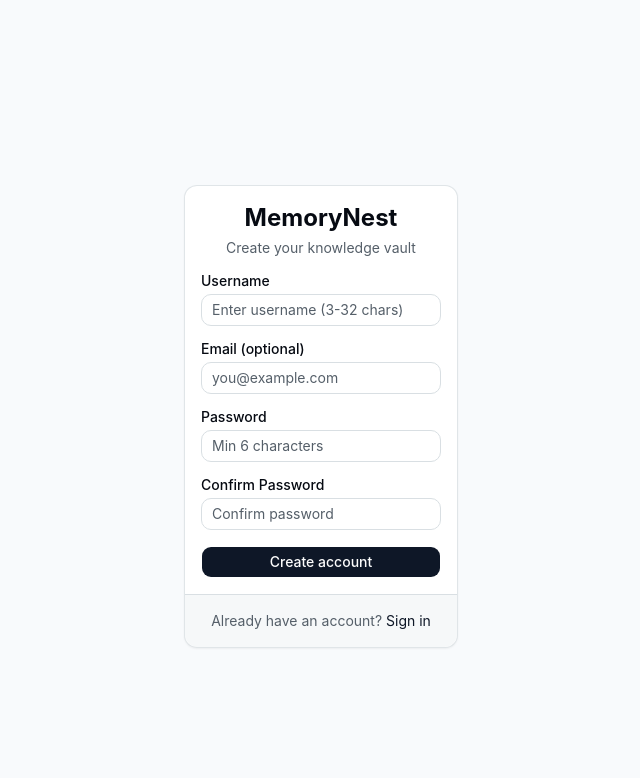
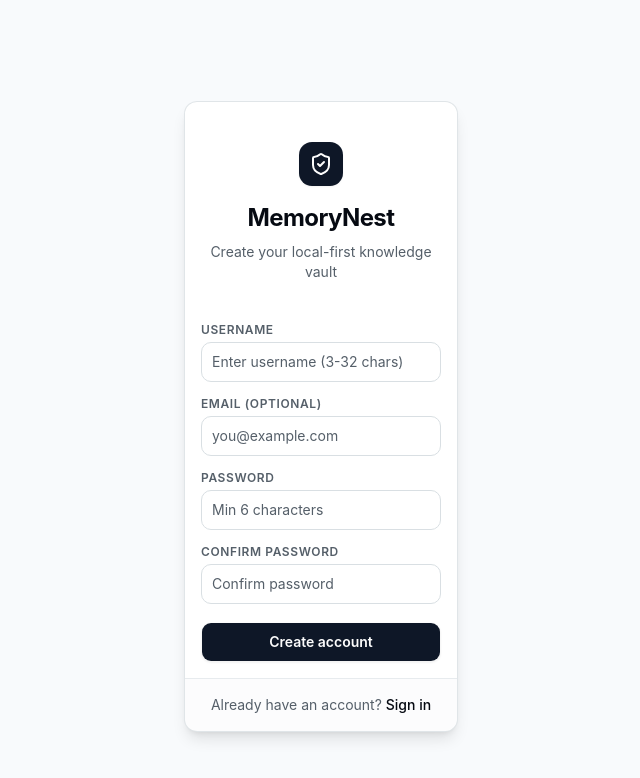
Before and after one commit to Shreesh-o/MemoryNest, a Next.js app in the folder web/: page /register in a window 1280 px wide. Shown: the top 778 px of the page, without its empty margins (319-959 px from the left). Built offline with nearby package versions, Linux system fonts and the light colour scheme; no server answers.

Commit message:
ui(phase 4): landing, login, and register pages visual polish

```diff
--- a/web/src/app/(auth)/login/page.tsx
+++ b/web/src/app/(auth)/login/page.tsx
@@ -10,6 +10,7 @@ import { Button } from "@/components/ui/button"
 import { Input } from "@/components/ui/input"
 import { Label } from "@/components/ui/label"
 import { Card, CardHeader, CardTitle, CardDescription, CardContent, CardFooter } from "@/components/ui/card"
+import { ShieldCheckIcon, AlertCircleIcon, Loader2Icon } from "lucide-react"
 
 export const dynamic = "force-dynamic"
 
@@ -56,16 +57,34 @@ export default function LoginPage() {
   }
 
   return (
-    <div className="min-h-screen flex items-center justify-center bg-background p-4">
-      <Card className="w-full max-w-md">
-        <CardHeader className="text-center">
-          <CardTitle className="text-2xl font-bold">MemoryNest</CardTitle>
-          <CardDescription>Sign in to your knowledge vault</CardDescription>
+    <div className="relative min-h-screen flex items-center justify-center bg-background px-4 py-12 selection:bg-primary/20">
+      {/* Subtle decorative background blur */}
+      <div
+        aria-hidden="true"
+        className="pointer-events-none absolute inset-0 -z-10 flex items-center justify-center overflow-hidden"
+      >
+        <div className="size-[28rem] rounded-full bg-primary/5 blur-3xl" />
+      </div>
+
+      <Card className="w-full max-w-md border border-border/80 shadow-lg dark:shadow-2xl">
+        <CardHeader className="text-center pb-4 pt-6">
+          <div className="mx-auto mb-3 flex size-11 items-center justify-center rounded-xl bg-primary text-primary-foreground shadow-xs">
+            <ShieldCheckIcon className="size-6" />
+          </div>
+          <CardTitle className="font-heading text-2xl font-bold tracking-tight text-foreground">
+            MemoryNest
+          </CardTitle>
+          <CardDescription className="text-sm text-muted-foreground mt-1">
+            Sign in to your private knowledge vault
+          </CardDescription>
         </CardHeader>
-        <CardContent>
+
+        <CardContent className="pt-2">
           <form onSubmit={handleSubmit} className="space-y-4">
             <div className="space-y-1.5">
-              <Label htmlFor="username">Username</Label>
+              <Label htmlFor="username" className="text-xs font-semibold uppercase tracking-wider text-muted-foreground">
+                Username
+              </Label>
               <Input
                 id="username"
                 name="username"
@@ -76,10 +95,14 @@ export default function LoginPage() {
                 placeholder="Enter your username"
                 required
                 disabled={isLoading}
+                className="h-10 text-sm"
               />
             </div>
+
             <div className="space-y-1.5">
-              <Label htmlFor="password">Password</Label>
+              <Label htmlFor="password" className="text-xs font-semibold uppercase tracking-wider text-muted-foreground">
+                Password
+              </Label>
               <Input
                 id="password"
                 name="password"
@@ -91,22 +114,44 @@ export default function LoginPage() {
                 required
                 minLength={6}
                 disabled={isLoading}
+                className="h-10 text-sm"
               />
             </div>
+
             {error && (
-              <div className="text-sm text-destructive" role="alert">
-                {error}
+              <div
+                className="flex items-center gap-2 rounded-lg border border-destructive/20 bg-destructive/10 p-2.5 text-xs font-medium text-destructive animate-in fade-in"
+                role="alert"
+              >
+                <AlertCircleIcon className="size-4 shrink-0" />
+                <span>{error}</span>
               </div>
             )}
-            <Button type="submit" className="w-full" disabled={isLoading}>
-              {isLoading ? "Signing in..." : "Sign in"}
+
+            <Button
+              type="submit"
+              className="w-full h-10 font-semibold shadow-xs transition-all hover:shadow cursor-pointer"
+              disabled={isLoading}
+            >
+              {isLoading ? (
+                <>
+                  <Loader2Icon className="size-4 mr-2 animate-spin" />
+                  Signing in...
+                </>
+              ) : (
+                "Sign in"
+              )}
             </Button>
           </form>
         </CardContent>
-        <CardFooter className="flex justify-center">
+
+        <CardFooter className="flex justify-center border-t border-border/60 bg-muted/20 py-4">
           <p className="text-sm text-muted-foreground">
             Don&apos;t have an account?{" "}
-            <Link href="/register" className="text-primary hover:underline">
+            <Link
+              href="/register"
+              className="font-medium text-foreground underline-offset-4 hover:underline hover:text-primary transition-colors"
+            >
               Sign up
             </Link>
           </p>
--- a/web/src/app/(auth)/register/page.tsx
+++ b/web/src/app/(auth)/register/page.tsx
@@ -10,6 +10,7 @@ import { Button } from "@/components/ui/button"
 import { Input } from "@/components/ui/input"
 import { Label } from "@/components/ui/label"
 import { Card, CardHeader, CardTitle, CardDescription, CardContent, CardFooter } from "@/components/ui/card"
+import { ShieldCheckIcon, AlertCircleIcon, Loader2Icon } from "lucide-react"
 
 export const dynamic = "force-dynamic"
 
@@ -67,16 +68,34 @@ export default function RegisterPage() {
   }
 
   return (
-    <div className="min-h-screen flex items-center justify-center bg-background p-4">
-      <Card className="w-full max-w-md">
-        <CardHeader className="text-center">
-          <CardTitle className="text-2xl font-bold">MemoryNest</CardTitle>
-          <CardDescription>Create your knowledge vault</CardDescription>
+    <div className="relative min-h-screen flex items-center justify-center bg-background px-4 py-12 selection:bg-primary/20">
+      {/* Decorative ambient gradient */}
+      <div
+        aria-hidden="true"
+        className="pointer-events-none absolute inset-0 -z-10 flex items-center justify-center overflow-hidden"
+      >
+        <div className="size-[28rem] rounded-full bg-primary/5 blur-3xl" />
+      </div>
+
+      <Card className="w-full max-w-md border border-border/80 shadow-lg dark:shadow-2xl">
+        <CardHeader className="text-center pb-4 pt-6">
+          <div className="mx-auto mb-3 flex size-11 items-center justify-center rounded-xl bg-primary text-primary-foreground shadow-xs">
+            <ShieldCheckIcon className="size-6" />
+          </div>
+          <CardTitle className="font-heading text-2xl font-bold tracking-tight text-foreground">
+            MemoryNest
+          </CardTitle>
+          <CardDescription className="text-sm text-muted-foreground mt-1">
+            Create your local-first knowledge vault
+          </CardDescription>
         </CardHeader>
-        <CardContent>
-          <form onSubmit={handleSubmit} className="space-y-4">
-            <div className="space-y-1.5">
-              <Label htmlFor="username">Username</Label>
+
+        <CardContent className="pt-2">
+          <form onSubmit={handleSubmit} className="space-y-3.5">
+            <div className="space-y-1">
+              <Label htmlFor="username" className="text-xs font-semibold uppercase tracking-wider text-muted-foreground">
+                Username
+              </Label>
               <Input
                 id="username"
                 name="username"
@@ -89,10 +108,14 @@ export default function RegisterPage() {
                 minLength={3}
                 maxLength={32}
                 disabled={isLoading}
+                className="h-10 text-sm"
               />
             </div>
-            <div className="space-y-1.5">
-              <Label htmlFor="email">Email (optional)</Label>
+
+            <div className="space-y-1">
+              <Label htmlFor="email" className="text-xs font-semibold uppercase tracking-wider text-muted-foreground">
+                Email (optional)
+              </Label>
               <Input
                 id="email"
                 name="email"
@@ -102,10 +125,14 @@ export default function RegisterPage() {
                 onChange={(e) => setEmail(e.target.value)}
                 placeholder="you@example.com"
                 disabled={isLoading}
+                className="h-10 text-sm"
               />
             </div>
-            <div className="space-y-1.5">
-              <Label htmlFor="password">Password</Label>
+
+            <div className="space-y-1">
+              <Label htmlFor="password" className="text-xs font-semibold uppercase tracking-wider text-muted-foreground">
+                Password
+              </Label>
               <Input
                 id="password"
                 name="password"
@@ -117,10 +144,14 @@ export default function RegisterPage() {
                 required
                 minLength={6}
                 disabled={isLoading}
+                className="h-10 text-sm"
               />
             </div>
-            <div className="space-y-1.5">
-              <Label htmlFor="confirmPassword">Confirm Password</Label>
+
+            <div className="space-y-1">
+              <Label htmlFor="confirmPassword" className="text-xs font-semibold uppercase tracking-wider text-muted-foreground">
+                Confirm Password
+              </Label>
               <Input
                 id="confirmPassword"
                 name="confirmPassword"
@@ -131,22 +162,44 @@ export default function RegisterPage() {
                 placeholder="Confirm password"
                 required
                 disabled={isLoading}
+                className="h-10 text-sm"
               />
             </div>
+
             {error && (
-              <div className="text-sm text-destructive" role="alert">
-                {error}
+              <div
+                className="flex items-center gap-2 rounded-lg border border-destructive/20 bg-destructive/10 p-2.5 text-xs font-medium text-destructive animate-in fade-in"
+                role="alert"
+              >
+                <AlertCircleIcon className="size-4 shrink-0" />
+                <span>{error}</span>
               </div>
             )}
-            <Button type="submit" className="w-full" disabled={isLoading}>
-              {isLoading ? "Creating account..." : "Create account"}
+
+            <Button
+              type="submit"
+              className="w-full h-10 font-semibold shadow-xs transition-all hover:shadow cursor-pointer mt-1"
+              disabled={isLoading}
+            >
+              {isLoading ? (
+                <>
+                  <Loader2Icon className="size-4 mr-2 animate-spin" />
+                  Creating account...
+                </>
+              ) : (
+                "Create account"
+              )}
             </Button>
           </form>
         </CardContent>
-        <CardFooter className="flex justify-center">
+
+        <CardFooter className="flex justify-center border-t border-border/60 bg-muted/20 py-4">
           <p className="text-sm text-muted-foreground">
             Already have an account?{" "}
-            <Link href="/login" className="text-primary hover:underline">
+            <Link
+              href="/login"
+              className="font-medium text-foreground underline-offset-4 hover:underline hover:text-primary transition-colors"
+            >
               Sign in
             </Link>
           </p>
```
